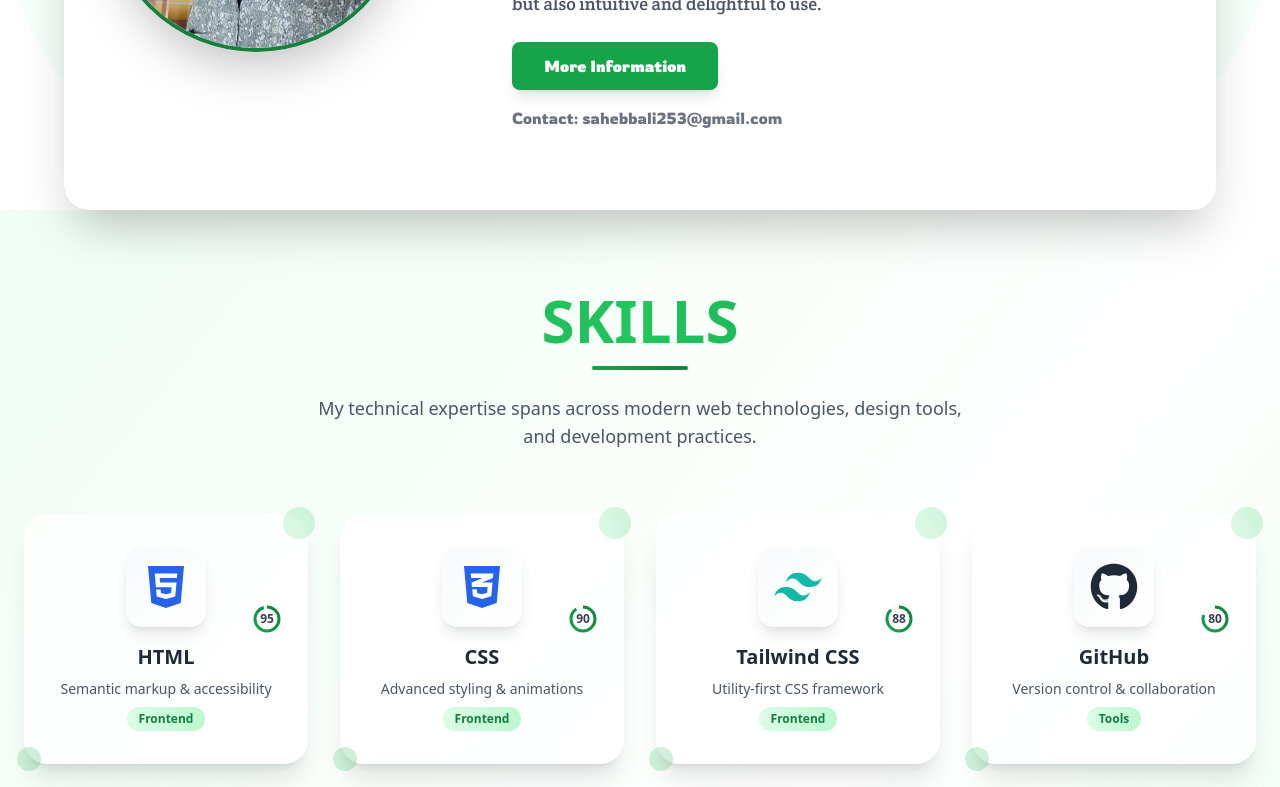
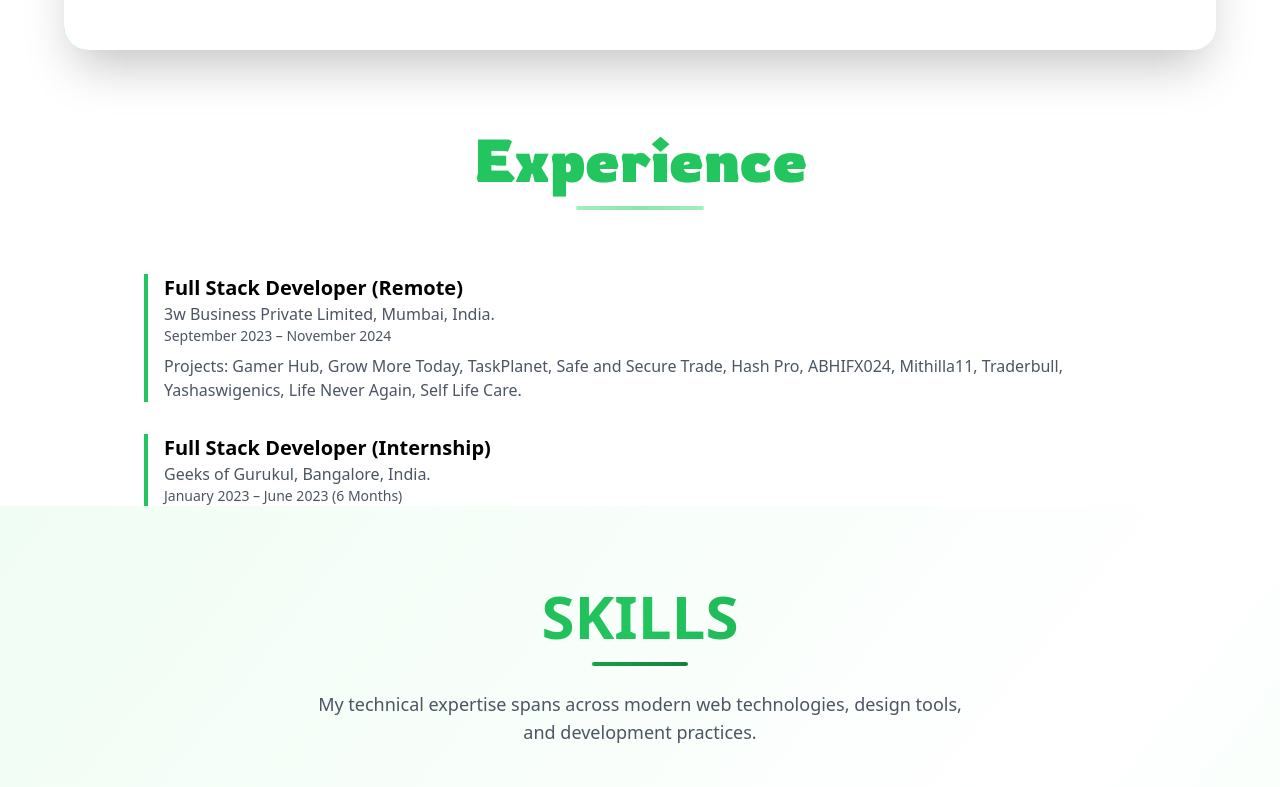
Before and after one commit to sahebbali/Portfolio, a React (Vite) app: page / in a window 1280 px wide. Shown: the part 1580-2367 px from the top of the page. Built offline with nearby package versions, Linux system fonts and the light colour scheme.

Commit message:
add experience section

```diff
--- a/src/Page/Home/Banner/Banner.jsx
+++ b/src/Page/Home/Banner/Banner.jsx
@@ -31,7 +31,7 @@ const Banner = () => {
   };
 
   return (
-    <div className="relative w-full py-32 lg:py-52 flex flex-col md:flex-row items-center justify-between px-6 md:px-16 bg-gradient-to-r  overflow-hidden">
+    <div className="relative w-full py-32 lg:py-45 flex flex-col md:flex-row items-center justify-between px-6 md:px-16 bg-gradient-to-r  overflow-hidden">
       {/* Background Decorative Circles */}
       <motion.div
         animate={{ x: [-10, 10, -10], y: [-10, 20, -10] }}
--- /dev/null
+++ b/src/Page/Home/Experience/ExperienceSection.jsx
@@ -0,0 +1,43 @@
+import React from "react";
+import HeaderSection from "../../../Sheard/HeaderSection/HeaderSection";
+
+export default function ExperienceSection() {
+  return (
+    <section className="mt-10">
+      <div className="text-center mb-16">
+        <HeaderSection name={"Experience"}></HeaderSection>
+      </div>
+
+      <div className="flex flex-col space-y-8 max-w-5xl mx-auto px-4">
+        {/* Job 1 */}
+        <div className="border-l-4 border-green-500 pl-4">
+          <h3 className="text-xl font-semibold">
+            Full Stack Developer (Remote)
+          </h3>
+          <p className="text-gray-600">
+            3w Business Private Limited, Mumbai, India.
+          </p>
+          <p className="text-sm text-gray-600">
+            September 2023 – November 2024
+          </p>
+          <p className="mt-2 text-gray-600">
+            Projects: Gamer Hub, Grow More Today, TaskPlanet, Safe and Secure
+            Trade, Hash Pro, ABHIFX024, Mithilla11, Traderbull, Yashaswigenics,
+            Life Never Again, Self Life Care.
+          </p>
+        </div>
+
+        {/* Job 2 */}
+        <div className="border-l-4 border-green-500 pl-4">
+          <h3 className="text-xl font-semibold">
+            Full Stack Developer (Internship)
+          </h3>
+          <p className="text-gray-600">Geeks of Gurukul, Bangalore, India.</p>
+          <p className="text-sm text-gray-600">
+            January 2023 – June 2023 (6 Months)
+          </p>
+        </div>
+      </div>
+    </section>
+  );
+}
--- a/src/Page/Home/Home/Home.jsx
+++ b/src/Page/Home/Home/Home.jsx
@@ -1,16 +1,18 @@
-import React from 'react';
-import Banner from '../Banner/Banner';
-import AboutMe from '../AboutMe/AboutMe';
-import Skills from '../Sklls/Skills';
-import Services from '../Service/Services';
-import Education from '../Education/Education';
-import Projects from '../Projects/Projects';
+import React from "react";
+import Banner from "../Banner/Banner";
+import AboutMe from "../AboutMe/AboutMe";
+import Skills from "../Sklls/Skills";
+import Services from "../Service/Services";
+import Education from "../Education/Education";
+import Projects from "../Projects/Projects";
+import ExperienceSection from "../Experience/ExperienceSection";
 
 const Home = () => {
   return (
-        <div className='max-w-[1500px] mx-auto'>
+    <div className="max-w-[1500px] mx-auto">
       <Banner></Banner>
       <AboutMe></AboutMe>
+      <ExperienceSection></ExperienceSection>
       <Skills></Skills>
       <Services></Services>
       <Education></Education>
--- a/src/Page/Skills/Skills.jsx
+++ b/src/Page/Skills/Skills.jsx
@@ -2,14 +2,26 @@ import React, { useEffect, useState } from "react";
 import { motion } from "framer-motion";
 
 // Mock icons for demonstration - you can replace with actual react-icons
-const FaHtml5 = () => <div className="text-orange-600 text-5xl font-bold">HTML5</div>;
-const FaCss3Alt = () => <div className="text-blue-600 text-5xl font-bold">CSS3</div>;
+const FaHtml5 = () => (
+  <div className="text-orange-600 text-5xl font-bold">HTML5</div>
+);
+const FaCss3Alt = () => (
+  <div className="text-blue-600 text-5xl font-bold">CSS3</div>
+);
 const FaJs = () => <div className="text-yellow-400 text-5xl font-bold">JS</div>;
 const FaReact = () => <div className="text-blue-400 text-5xl font-bold">⚛</div>;
-const FaNode = () => <div className="text-green-600 text-5xl font-bold">NODE</div>;
-const FaGithub = () => <div className="text-gray-800 text-5xl font-bold">GIT</div>;
-const FaDatabase = () => <div className="text-green-700 text-5xl font-bold">DB</div>;
-const FaTools = () => <div className="text-purple-600 text-5xl font-bold">🛠</div>;
+const FaNode = () => (
+  <div className="text-green-600 text-5xl font-bold">NODE</div>
+);
+const FaGithub = () => (
+  <div className="text-gray-800 text-5xl font-bold">GIT</div>
+);
+const FaDatabase = () => (
+  <div className="text-green-700 text-5xl font-bold">DB</div>
+);
+const FaTools = () => (
+  <div className="text-purple-600 text-5xl font-bold">🛠</div>
+);
 
 const skills = {
   Frontend: [
@@ -18,42 +30,44 @@ const skills = {
       icon: <FaHtml5 />,
       percentage: 90,
       description: "Semantic markup & accessibility",
-      color: "from-orange-500 to-orange-600"
+      color: "from-orange-500 to-orange-600",
     },
     {
       name: "CSS3",
       icon: <FaCss3Alt />,
       percentage: 85,
       description: "Advanced styling & animations",
-      color: "from-blue-500 to-blue-600"
+      color: "from-blue-500 to-blue-600",
     },
     {
       name: "JavaScript",
       icon: <FaJs />,
       percentage: 75,
       description: "ES6+ & Modern JS features",
-      color: "from-yellow-400 to-yellow-500"
+      color: "from-yellow-400 to-yellow-500",
     },
     {
       name: "React JS",
       icon: <FaReact />,
       percentage: 80,
       description: "Component-based architecture",
-      color: "from-blue-400 to-blue-500"
+      color: "from-blue-400 to-blue-500",
     },
     {
       name: "Next.js",
-      icon: <div className="text-white text-5xl bg-black rounded-full p-2">⚡</div>,
+      icon: (
+        <div className="text-white text-5xl bg-black rounded-full p-2">⚡</div>
+      ),
       percentage: 78,
       description: "React framework for SSR & SSG",
-      color: "from-gray-800 to-black"
+      color: "from-gray-800 to-black",
     },
     {
       name: "Flutter",
       icon: <div className="text-blue-400 text-5xl">💙</div>,
       percentage: 72,
       description: "Cross-platform UI toolkit",
-      color: "from-blue-400 to-blue-500"
+      color: "from-blue-400 to-blue-500",
     },
   ],
   Backend: [
@@ -62,35 +76,42 @@ const skills = {
       icon: <FaNode />,
       percentage: 70,
       description: "Server-side JavaScript runtime",
-      color: "from-green-600 to-green-700"
+      color: "from-green-600 to-green-700",
+    },
+    {
+      name: "Firebase",
+      icon: <div className="text-gray-800 text-5xl font-bold">FIRE</div>,
+      percentage: 80,
+      description: "Serverless backend platform",
+      color: "from-yellow-500 to-gray-800",
     },
     {
       name: "Express.js",
       icon: <div className="text-gray-800 text-5xl font-bold">EXP</div>,
       percentage: 75,
       description: "Minimal & flexible Node.js framework",
-      color: "from-gray-700 to-gray-800"
+      color: "from-gray-700 to-gray-800",
     },
     {
       name: "MongoDB",
       icon: <FaDatabase />,
       percentage: 65,
       description: "NoSQL database management",
-      color: "from-green-700 to-green-800"
+      color: "from-green-700 to-green-800",
     },
     {
       name: "PostgreSQL",
       icon: <div className="text-blue-700 text-5xl font-bold">PSQL</div>,
       percentage: 60,
       description: "Advanced relational database",
-      color: "from-blue-600 to-blue-800"
+      color: "from-blue-600 to-blue-800",
     },
     {
       name: "Prisma",
       icon: <div className="text-indigo-500 text-5xl font-bold">PRIS</div>,
       percentage: 68,
       description: "Next-gen ORM for DB access",
-      color: "from-indigo-500 to-indigo-700"
+      color: "from-indigo-500 to-indigo-700",
     },
   ],
   Tools: [
@@ -99,23 +120,37 @@ const skills = {
       icon: <FaGithub />,
       percentage: 95,
       description: "Version control & collaboration",
-      color: "from-gray-700 to-gray-800"
+      color: "from-gray-700 to-gray-800",
     },
     {
       name: "VS Code",
       icon: <FaTools />,
       percentage: 90,
       description: "Code editor & extensions",
-      color: "from-purple-600 to-purple-700"
+      color: "from-purple-600 to-purple-700",
     },
     {
-      name: "Dart",
-      icon: <div className="text-blue-500 text-5xl">💎</div>,
-      percentage: 70,
-      description: "Language for Flutter development",
-      color: "from-blue-500 to-blue-600"
+      name: "Postman",
+      icon: <div className="text-orange-500 text-5xl font-bold">PM</div>,
+      percentage: 88,
+      description: "API testing & debugging tool",
+      color: "from-orange-400 to-orange-600",
     },
-  ]
+    {
+      name: "Figma",
+      icon: <div className="text-pink-500 text-5xl font-bold">🎨</div>,
+      percentage: 80,
+      description: "UI/UX design & prototyping",
+      color: "from-pink-500 to-pink-600",
+    },
+    {
+      name: "Docker",
+      icon: <div className="text-blue-400 text-5xl font-bold">🐳</div>,
+      percentage: 65,
+      description: "Containerization & deployment",
+      color: "from-blue-400 to-blue-500",
+    },
+  ],
 };
 
 const HeaderSection = ({ name }) => (
@@ -135,7 +170,8 @@ const HeaderSection = ({ name }) => (
         <div className="w-12 h-1 bg-gradient-to-r from-emerald-600 to-teal-600 rounded-full"></div>
       </div>
       <p className="text-gray-600 text-xl max-w-3xl mx-auto leading-relaxed">
-        My technical skills span modern web technologies, design tools, and development practices.
+        My technical skills span modern web technologies, design tools, and
+        development practices.
       </p>
     </motion.div>
   </div>
@@ -151,18 +187,19 @@ const SkillCard = ({ skill, index, isVisible, categoryIndex }) => {
       animate={isVisible ? { opacity: 1, y: 0, scale: 1 } : {}}
       transition={{
         duration: 0.7,
-        delay: (categoryIndex * 0.2) + (index * 0.1),
+        delay: categoryIndex * 0.2 + index * 0.1,
         type: "spring",
         stiffness: 100,
-        damping: 15
+        damping: 15,
       }}
       onMouseEnter={() => setHovered(true)}
       onMouseLeave={() => setHovered(false)}
     >
       <div className="relative bg-white/90 backdrop-blur-lg rounded-3xl p-8 border border-white/30 shadow-2xl hover:shadow-3xl transition-all duration-500 transform hover:-translate-y-4 hover:rotate-1 overflow-hidden">
-
         {/* Animated background gradient */}
-        <div className={`absolute inset-0 bg-gradient-to-br ${skill.color} opacity-0 group-hover:opacity-5 transition-opacity duration-500 rounded-3xl`}></div>
+        <div
+          className={`absolute inset-0 bg-gradient-to-br ${skill.color} opacity-0 group-hover:opacity-5 transition-opacity duration-500 rounded-3xl`}
+        ></div>
 
         {/* Floating decorative elements */}
         <div className="absolute -top-4 -right-4 w-12 h-12 bg-gradient-to-br from-emerald-400/20 to-teal-500/20 rounded-full blur-xl group-hover:scale-150 transition-transform duration-500"></div>
@@ -178,7 +215,10 @@ const SkillCard = ({ skill, index, isVisible, categoryIndex }) => {
             {/* Skill percentage ring */}
             <div className="absolute -bottom-3 -right-3">
               <div className="relative w-12 h-12">
-                <svg className="w-12 h-12 transform -rotate-90" viewBox="0 0 48 48">
+                <svg
+                  className="w-12 h-12 transform -rotate-90"
+                  viewBox="0 0 48 48"
+                >
                   <circle
                     cx="24"
                     cy="24"
@@ -197,13 +237,28 @@ const SkillCard = ({ skill, index, isVisible, categoryIndex }) => {
                     strokeLinecap="round"
                     strokeDasharray={`${2 * Math.PI * 18}`}
                     initial={{ strokeDashoffset: `${2 * Math.PI * 18}` }}
-                    animate={isVisible ? {
-                      strokeDashoffset: `${2 * Math.PI * 18 * (1 - skill.percentage / 100)}`
-                    } : {}}
-                    transition={{ duration: 2, delay: (categoryIndex * 0.2) + (index * 0.1) + 0.5 }}
+                    animate={
+                      isVisible
+                        ? {
+                            strokeDashoffset: `${
+                              2 * Math.PI * 18 * (1 - skill.percentage / 100)
+                            }`,
+                          }
+                        : {}
+                    }
+                    transition={{
+                      duration: 2,
+                      delay: categoryIndex * 0.2 + index * 0.1 + 0.5,
+                    }}
                   />
                   <defs>
-                    <linearGradient id="skillGradient" x1="0%" y1="0%" x2="100%" y2="100%">
+                    <linearGradient
+                      id="skillGradient"
+                      x1="0%"
+                      y1="0%"
+                      x2="100%"
+                      y2="100%"
+                    >
                       <stop offset="0%" stopColor="#10B981" />
                       <stop offset="50%" stopColor="#059669" />
                       <stop offset="100%" stopColor="#047857" />
@@ -211,7 +266,9 @@ const SkillCard = ({ skill, index, isVisible, categoryIndex }) => {
                   </defs>
                 </svg>
                 <div className="absolute inset-0 flex items-center justify-center">
-                  <span className="text-sm font-bold text-gray-700">{skill.percentage}%</span>
+                  <span className="text-sm font-bold text-gray-700">
+                    {skill.percentage}%
+                  </span>
                 </div>
               </div>
             </div>
@@ -233,8 +290,13 @@ const SkillCard = ({ skill, index, isVisible, categoryIndex }) => {
               <motion.div
                 className={`h-3 bg-gradient-to-r ${skill.color} rounded-full relative overflow-hidden`}
                 initial={{ width: 0 }}
-                animate={isVisible ? { width: `${skill.percentage}%` } : { width: 0 }}
-                transition={{ duration: 1.5, delay: (categoryIndex * 0.2) + (index * 0.1) + 1 }}
+                animate={
+                  isVisible ? { width: `${skill.percentage}%` } : { width: 0 }
+                }
+                transition={{
+                  duration: 1.5,
+                  delay: categoryIndex * 0.2 + index * 0.1 + 1,
+                }}
               >
                 <div className="absolute inset-0 bg-white/30 animate-pulse"></div>
               </motion.div>
@@ -288,8 +350,11 @@ const Skills = () => {
             >
               <div className="text-center mb-12">
                 <h3 className="text-4xl font-bold text-gray-800 mb-4">
-                  {category === 'Frontend' ? 'Frontend' :
-                   category === 'Backend' ? 'Backend' : 'Tools'}
+                  {category === "Frontend"
+                    ? "Frontend"
+                    : category === "Backend"
+                    ? "Backend"
+                    : "Tools"}
                 </h3>
                 <div className="w-16 h-1 bg-gradient-to-r from-emerald-600 to-teal-600 mx-auto rounded-full"></div>
               </div>
@@ -308,7 +373,6 @@ const Skills = () => {
             </motion.div>
           ))}
         </div>
-
       </div>
     </section>
   );
```
Lines whose indentation alone changed are shown as unchanged.
